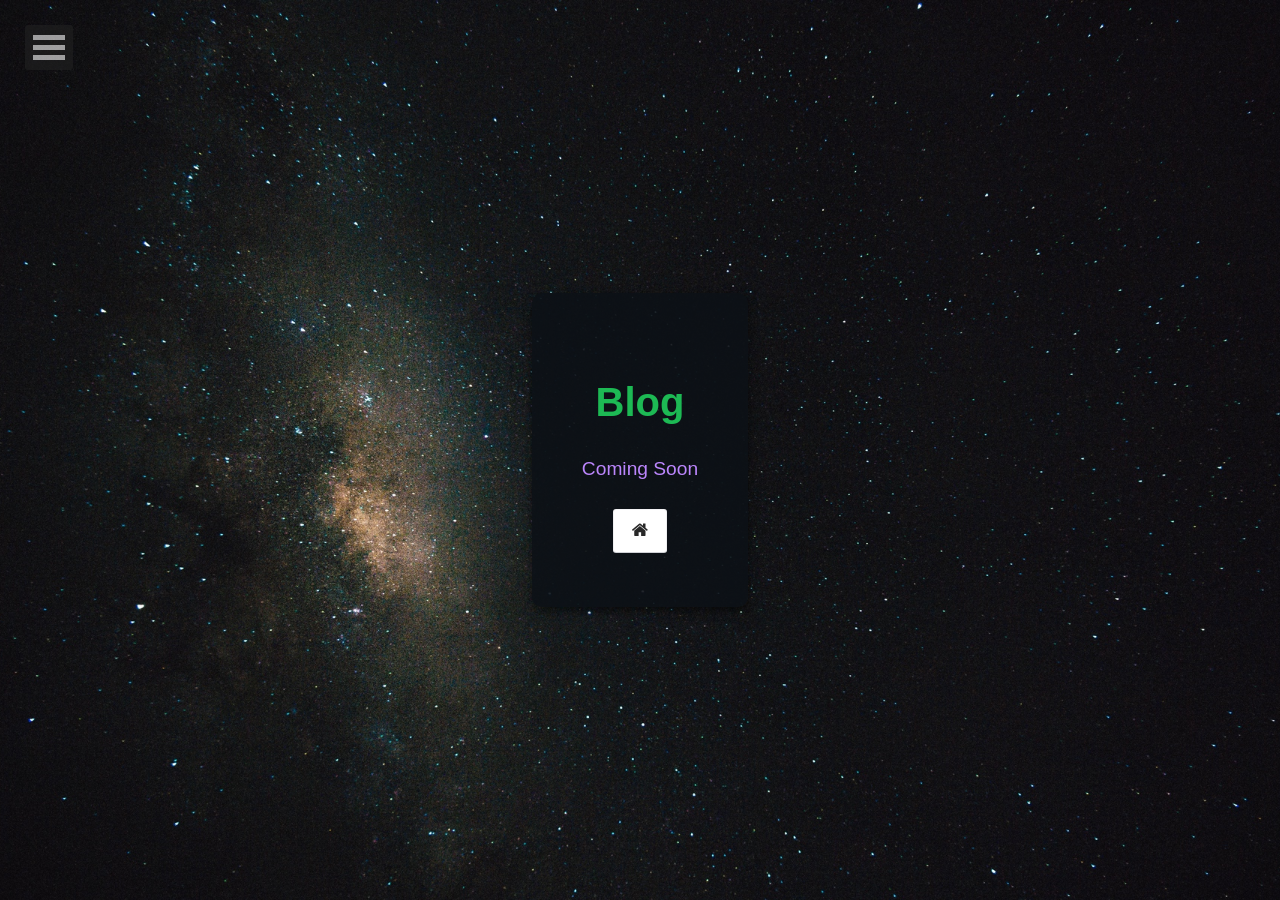
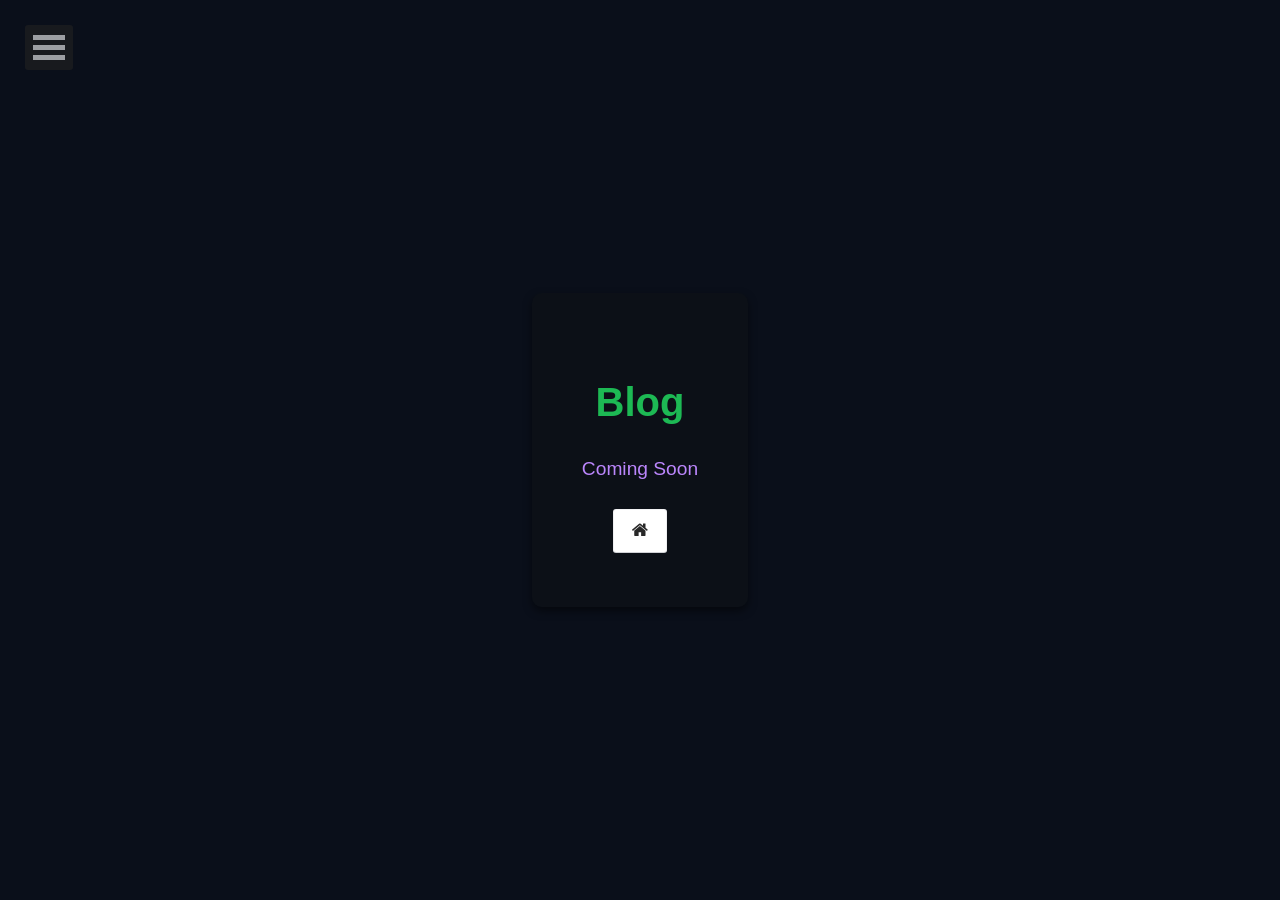
Before and after one commit to Porvesh/Porvesh.github.io, a Jekyll site: the page built from posts/index.md, in a window 1280 px wide. Built offline with Jekyll 4.4.1, drawn with Linux system fonts in a browser that asks for light colours.

Commit message:
checking nav for blog

```diff
--- a/_config.yml
+++ b/_config.yml
@@ -5,7 +5,7 @@
 reading_time:       true
 words_per_minute:   200
 logo:               'assets/img/'
-background:         'assets/img/sky1.jpg'
+# background:         'assets/img/sky1.jpg'
 tiled_bg:           false   # Set this true if you want to tile your background image, otherwise it will be covered
 locale:             en_US
 url:                https://porvesh.github.io/
--- a/_layouts/post-list.html
+++ b/_layouts/post-list.html
@@ -53,5 +53,6 @@
             <i class="fa fa-home" style="font-size: 1.25em;"></i>
         </a>
     </div>
+    {% include scripts.html %}
 </body>
 </html>
--- a/_layouts/post.html
+++ b/_layouts/post.html
@@ -11,6 +11,7 @@
 </head>
 <body>
     {% include nav.html %}
+
     <!-- Header -->
     <header class="header" role="banner">
         <div class="wrapper animated fadeIn" style="background-color:rgba(255,255,255,0.9);">
```
